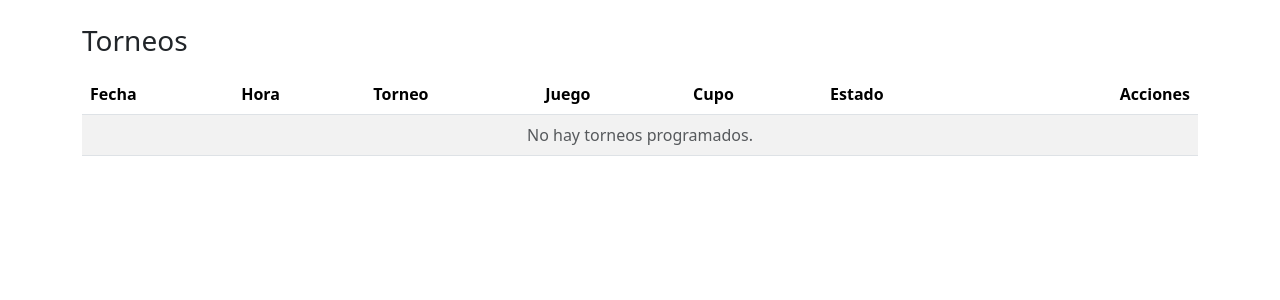
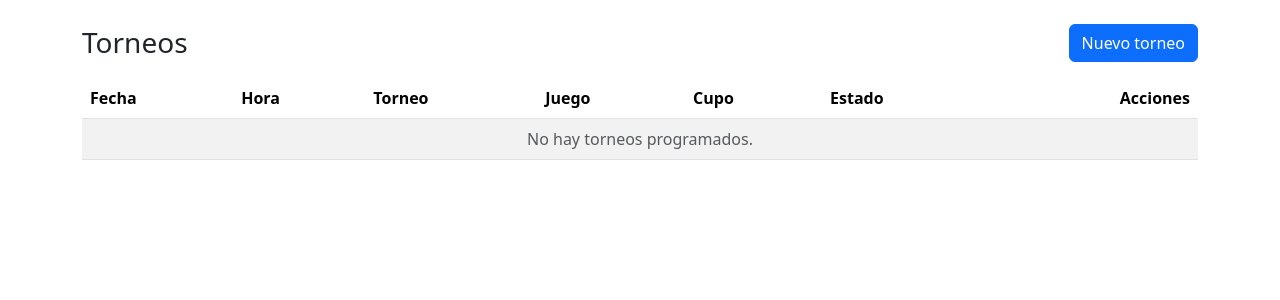
Before and after one commit to juuzou-prx/prototipo-mundocartas, a Django app: page /torneos/ in a window 1280 px wide. Shown: the part 56-356 px from the top of the page. Run offline with Django 5.2, Linux system fonts and the light colour scheme; the visitor is signed in with stand-in values (Sample User, id 1); data that the repository does not hold is empty.

Commit message:
feat(HU05): agrega creacion de torneo con cupo y reglas

```diff
--- a/torneos/templates/torneos/torneo/lista.html
+++ b/torneos/templates/torneos/torneo/lista.html
@@ -1,7 +1,13 @@
 {% extends "base.html" %}
 {% block title %}Torneos{% endblock %}
 {% block content %}
-<h1 class="h3 mb-3">Torneos</h1>
+<div class="d-flex justify-content-between align-items-center mb-3">
+  <h1 class="h3 mb-0">Torneos</h1>
+  {% if user.is_staff %}
+  <a href="{% url 'torneo_crear' %}" class="btn btn-primary">Nuevo torneo</a>
+  {% endif %}
+</div>
+
 <table class="table table-striped align-middle">
   <thead>
     <tr>
--- a/torneos/urls.py
+++ b/torneos/urls.py
@@ -3,9 +3,10 @@ from . import views
 
 urlpatterns = [
     path('', views.torneo_lista, name='torneo_lista'),
+    path('nuevo/', views.torneo_crear, name='torneo_crear'),
+    path('<int:pk>/', views.torneo_detalle, name='torneo_detalle'),
     path('juegos/', views.juego_lista, name='juego_lista'),
     path('juegos/nuevo/', views.juego_crear, name='juego_crear'),
     path('juegos/<int:pk>/editar/', views.juego_editar, name='juego_editar'),
     path('juegos/<int:pk>/eliminar/', views.juego_eliminar, name='juego_eliminar'),
-    path('<int:pk>/', views.torneo_detalle, name='torneo_detalle'),
 ]
--- a/torneos/views.py
+++ b/torneos/views.py
@@ -1,8 +1,8 @@
 from django.shortcuts import render, redirect, get_object_or_404
 from django.contrib import messages
+from django.contrib.admin.views.decorators import staff_member_required
 from .models import Juego, Torneo
-from .forms import JuegoForm
-
+from .forms import JuegoForm, TorneoForm
 
 def juego_lista(request):
     juegos = Juego.objects.all()
@@ -44,3 +44,12 @@ def torneo_lista(request):
 def torneo_detalle(request, pk):
     torneo = get_object_or_404(Torneo, pk=pk)
     return render(request, 'torneos/torneo/detalle.html', {'torneo': torneo})
+
+@staff_member_required
+def torneo_crear(request):
+    form = TorneoForm(request.POST or None)
+    if form.is_valid():
+        form.save()
+        messages.success(request, 'Torneo creado correctamente.')
+        return redirect('torneo_lista')
+    return render(request, 'torneos/torneo/form.html', {'form': form, 'titulo': 'Nuevo torneo'})
```
Also changed, not shown: torneos/templates/torneos/torneo/form.html (added, +12 -0 lines).
